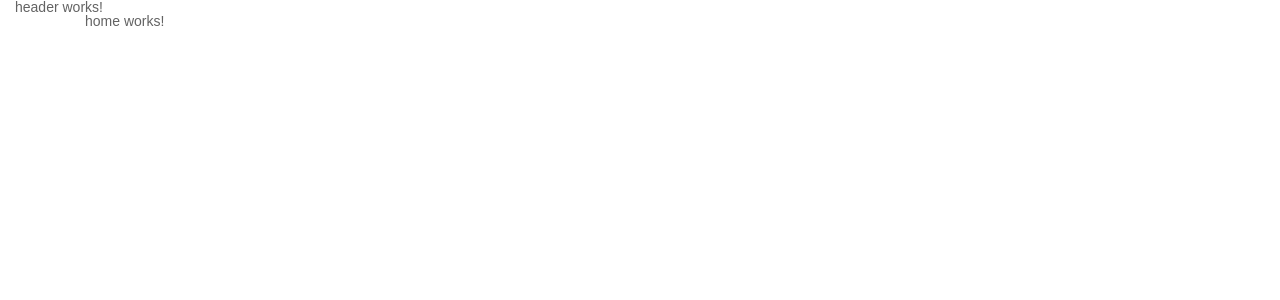
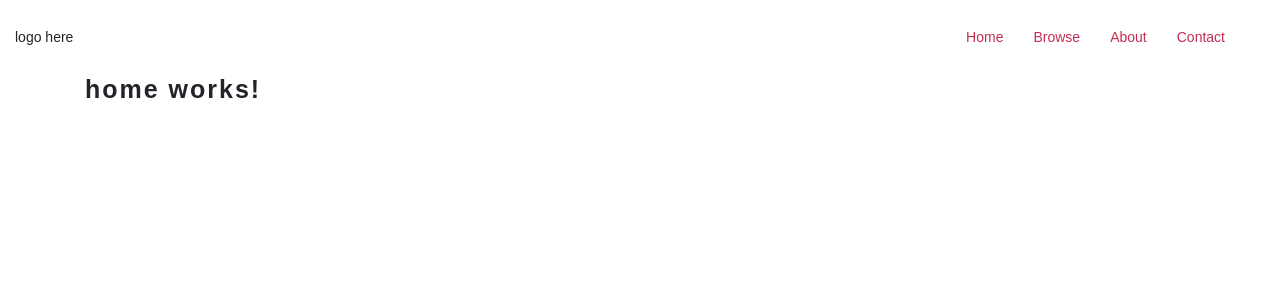
Before and after one commit to ahmedamrzezo/auto-supers, an Angular app: page / in a window 1280 px wide. Shown: the top 300 px of the page. Built offline with nearby package versions, Linux system fonts and the light colour scheme; a web font is replaced by a local one.

Commit message:
header design start

```diff
--- a/src/app/header/header.component.html
+++ b/src/app/header/header.component.html
@@ -1 +1,13 @@
-<p>header works!</p>
+
+<header class="header">
+  <div class="header__logo">
+    logo here
+  </div>
+
+  <nav class="navbar">
+    <a href="" class="navbar__link">Home</a>
+    <a href="" class="navbar__link">Browse</a>
+    <a href="" class="navbar__link">About</a>
+    <a href="" class="navbar__link">Contact</a>
+  </nav>
+</header>
--- a/src/app/header/header.component.scss
+++ b/src/app/header/header.component.scss
@@ -0,0 +1,31 @@
+@import '../../assets/scss/settings/colors.scss';
+
+.header {
+  display: flex;
+  justify-content: space-between;
+  align-items: center;
+  padding: 10px 0;
+
+  .navbar {
+    position: relative;
+    margin: 0 15px;
+
+    // &::after {
+    //   content: '';
+    //   position: absolute;
+
+    // }
+
+    &__link {
+      padding:  15px;
+      background: linear-gradient(to left,#fff 51%, $main-color 0%);
+      background-size: 200%;
+      background-position: 100%;
+
+      &:hover {
+        color: $main-light-color;
+        background-position: 0;
+      }
+    }
+  }
+}
--- a/src/app/home/home.component.html
+++ b/src/app/home/home.component.html
@@ -1 +1 @@
-<p>home works!</p>
+<h1>home works!</h1>
```
Also changed, not shown: 1 other file (tests, documents, lock files or other folders).
